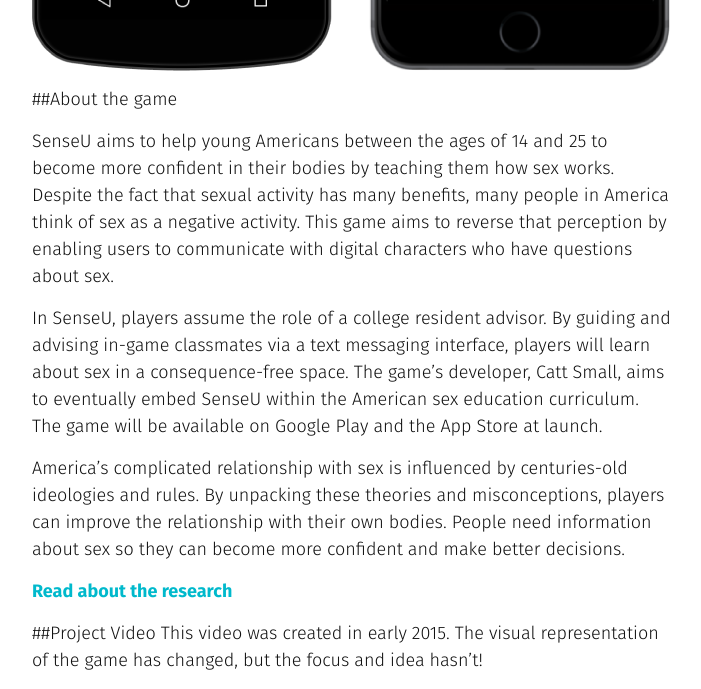
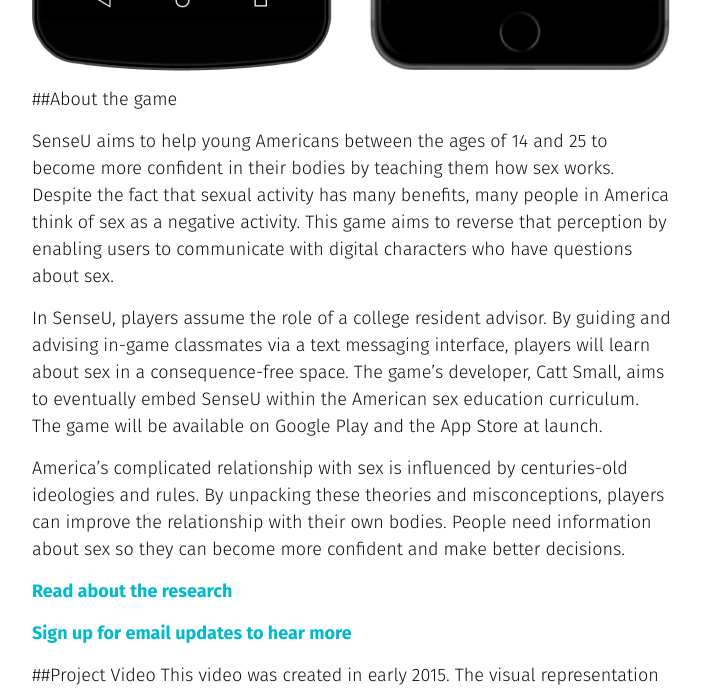
Before and after one commit to cattsmall/thesis-website, a Jekyll site: the page built from proposal.md, in a window 1280 px wide and 1400 px high, scrolled down 834 px, cut to the strip 0-689 px from the top of the window. Shown: the whole strip, without its empty margins (288-989 px from the left). Built offline with Jekyll 4.4.1, drawn with Linux system fonts in a browser that asks for light colours; some of the changed text lies outside the part shown.

Commit message:
Added signup form

```diff
--- a/_includes/footer.html
+++ b/_includes/footer.html
@@ -2,7 +2,7 @@
 
   <div class="wrapper">
     <p>Site and project built by <a href="http://cattsmall.com">Catt Small</a>.</p>
-    <p><a href="/feed.xml">View RSS feed</a></p>
+    <p><a href="/feed.xml">View RSS feed</a> – <a href="http://eepurl.com/bWcnRP">Sign up for email updates</a></p>
   </div>
 
 </footer>
--- a/proposal.md
+++ b/proposal.md
@@ -17,9 +17,14 @@
 
 [Read about the research](/research)
 
+[Sign up for email updates to hear more](http://eepurl.com/bWcnRP)
+
 ##Project Video
 This video was created in early 2015. The visual representation of the game has changed, but the focus and idea hasn't!
 
 <div class="video-container">
 	<iframe src="https://www.youtube.com/embed/o3EJRcqHXbY?rel=0&amp;controls=0&amp;showinfo=0" frameborder="0" allowfullscreen></iframe>
 </div>
+
+##Development News
+Want to receive news about SenseU in your inbox? [Sign up for email updates.](http://eepurl.com/bWcnRP) You can also read the [SenseU Process blog](/process).
```
